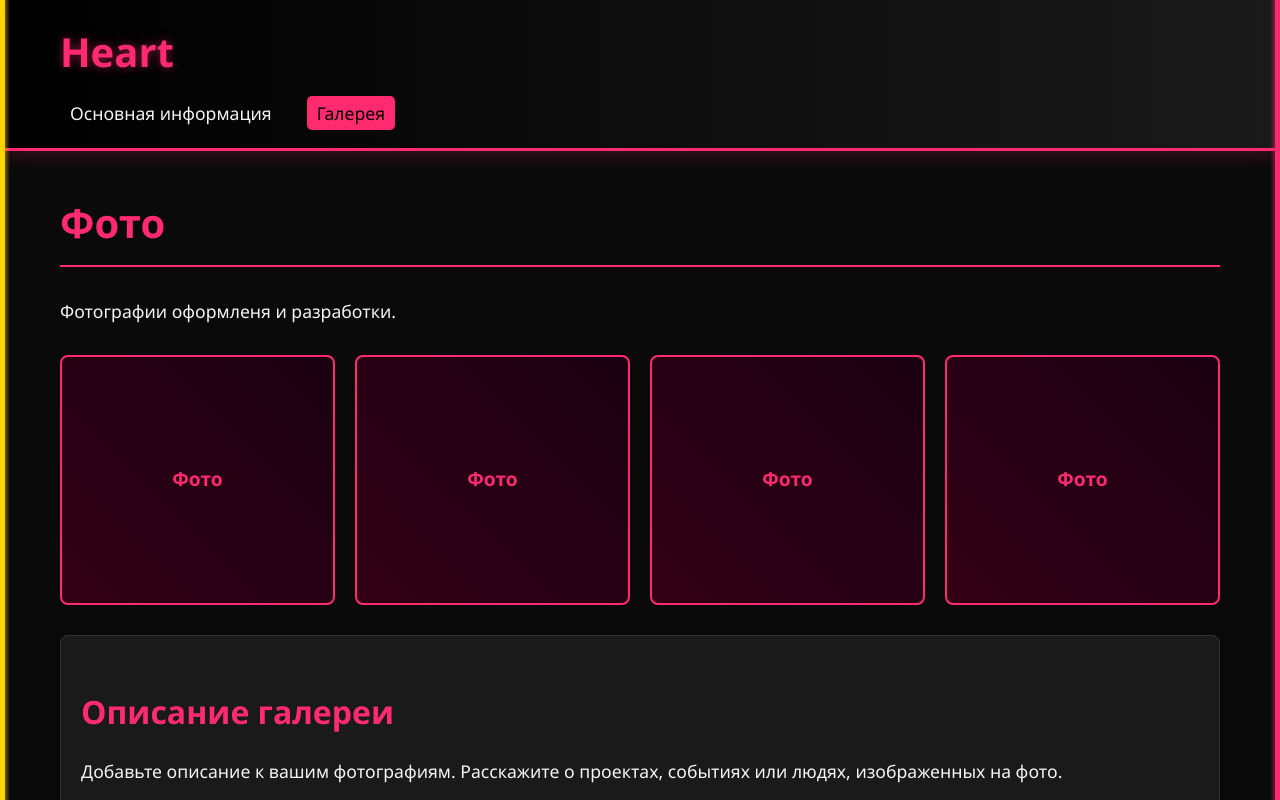
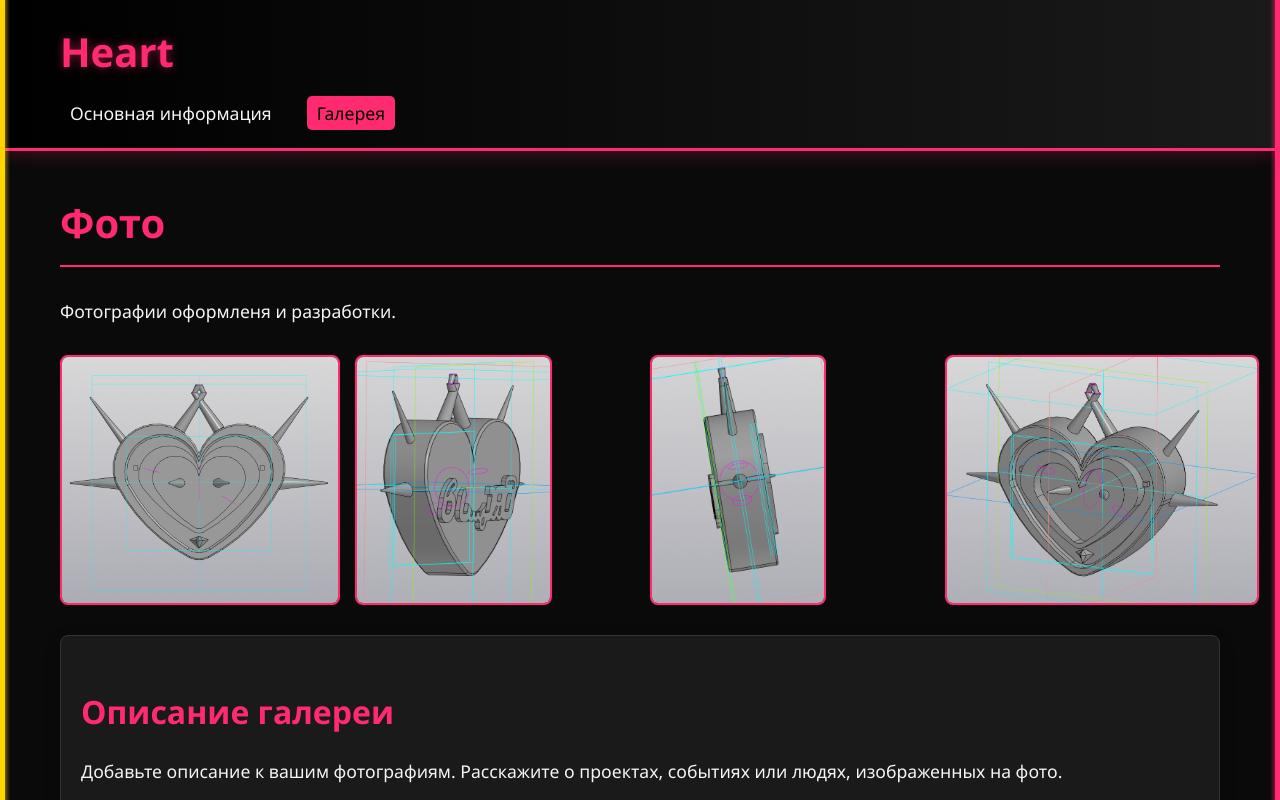
Before and after one commit to karkarob/heart, a plain HTML site: page index.html in a window 1280 px wide. Both pictures are taken after a click on the link "Галерея". Shown: the top 800 px of the page. Drawn offline with Linux system fonts and the light colour scheme.

Commit message:
Update index.html

```diff
--- a/index.html
+++ b/index.html
@@ -314,10 +314,10 @@
                 <p>Фотографии оформленя и разработки.</p>
 
                 <div class="gallery">
-                    <div class="gallery-item"></div>
-                    <div class="gallery-item"></div>
-                    <div class="gallery-item"></div>
-                    <div class="gallery-item"></div>
+                   <img src="./сердце.png" class="gallery-item"/>
+                    <img src="/1.png" class="gallery-item"/>
+                    <img src="/0.png" class="gallery-item"/>
+                    <img src="/9.png" class="gallery-item"/>
                 </div>
 
                 <div class="card">
```
